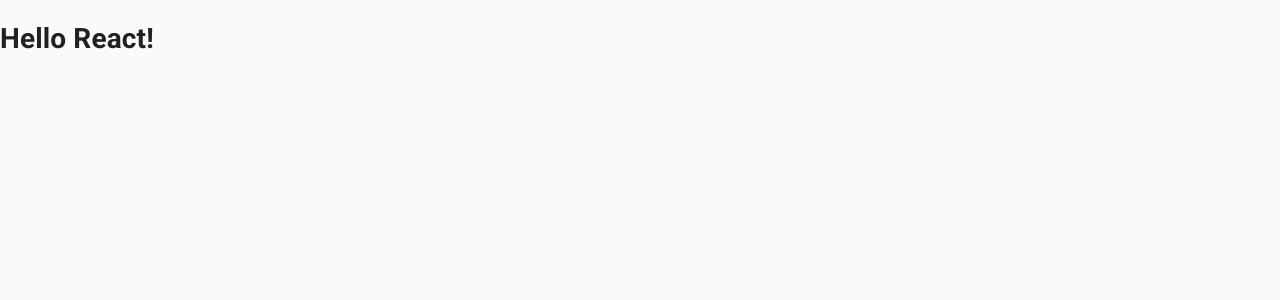
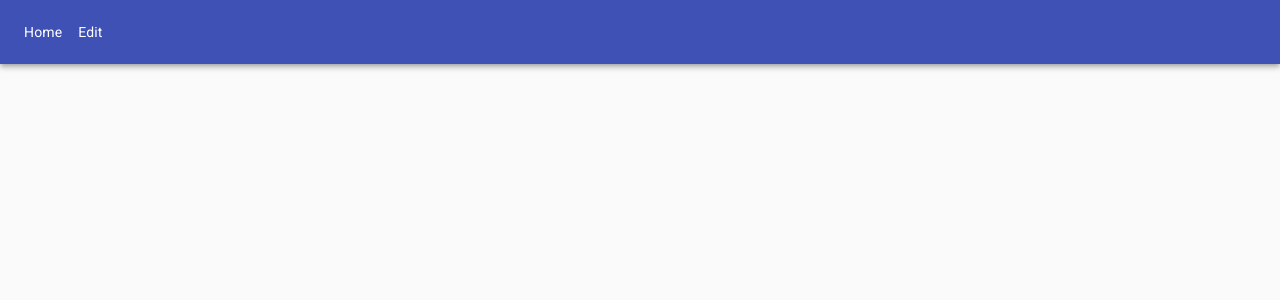
Before and after one commit to jhosep98/frontend-challenge, a React app: page / in a window 1280 px wide. Shown: the top 300 px of the page. Built offline with nearby package versions, Linux system fonts and the light colour scheme.

Commit message:
creating navigation for home and edit

```diff
--- a/src/App.jsx
+++ b/src/App.jsx
@@ -1,10 +1,13 @@
 import React from 'react';
 import CssBaseline from '@material-ui/core/CssBaseline';
+
+// components
+import { NavBar } from './components/NavBar.jsx';
 
 const App = () => (
   <>
     <CssBaseline />
-    <h1>Hello React!</h1>
+    <NavBar />
   </>
 );
 
--- /dev/null
+++ b/src/components/NavBar.jsx
@@ -0,0 +1,34 @@
+import React from 'react';
+import { AppBar, Link, Toolbar, makeStyles } from '@material-ui/core';
+
+const useStyles = makeStyles((theme) => ({
+  root: {
+    flexGrow: 1,
+  },
+  menuLink: {
+    marginRight: theme.spacing(2),
+  },
+}));
+
+export const NavBar = () => {
+  const classes = useStyles();
+  return (
+    <div className={classes.root}>
+      <AppBar position="static">
+        <Toolbar>
+          <Link
+            className={classes.menuLink}
+            color="inherit"
+            component="button"
+            variant="body2"
+          >
+            Home
+          </Link>
+          <Link color="inherit" component="button" variant="body2">
+            Edit
+          </Link>
+        </Toolbar>
+      </AppBar>
+    </div>
+  );
+};
```
